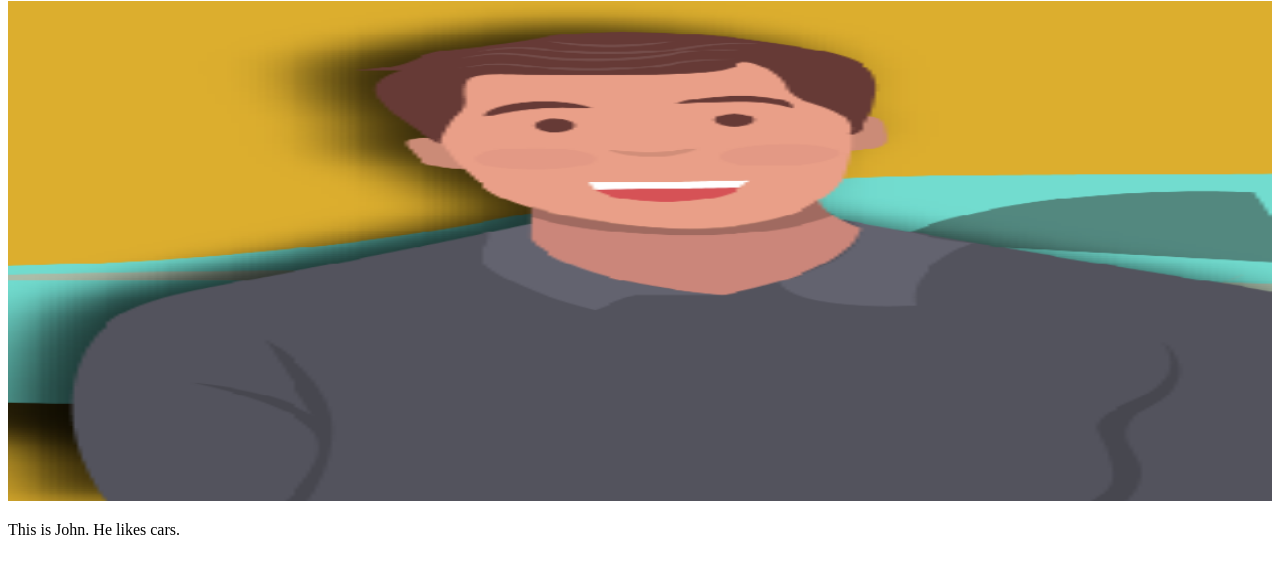
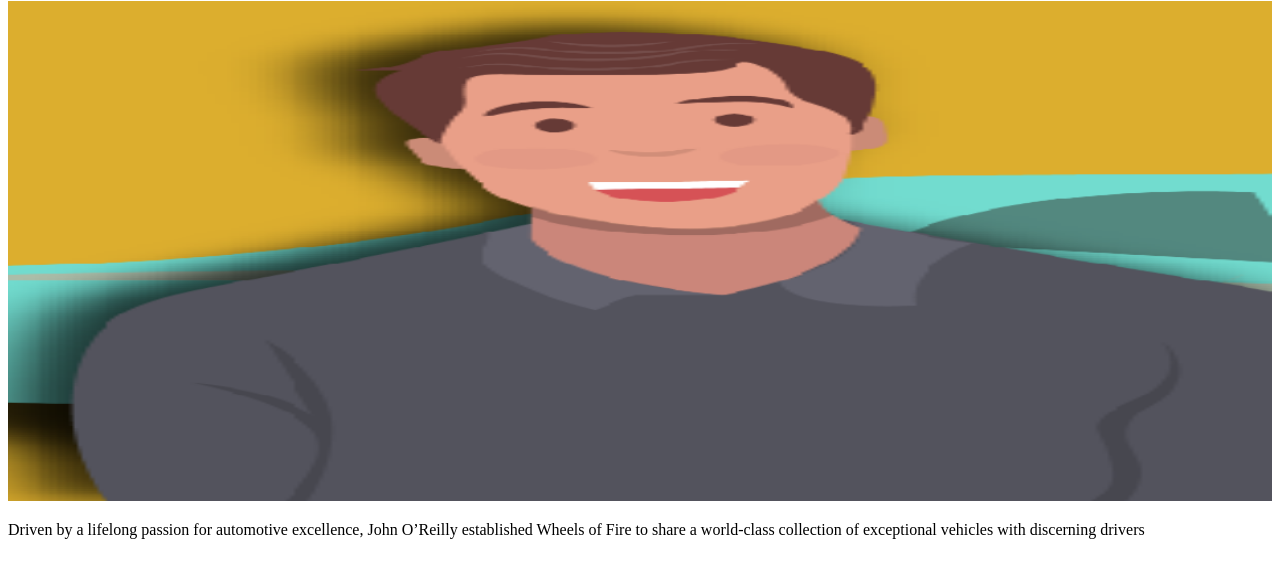
Before and after one commit to ConanSheridan/WebDev_Project_JohnOreilly, a plain HTML site: page about.html in a window 1280 px wide. Shown: the part 105-682 px from the top of the page. Drawn offline with Linux system fonts and the light colour scheme.

Commit message:
Update about.html

```diff
--- a/about.html
+++ b/about.html
@@ -10,7 +10,7 @@
             <h1>This is John O'Reilly</h1>
             <img src="John.png" alt="John" height="500" width="100%">
 
-            <p>This is John. He likes cars.</p>
+            <p>Driven by a lifelong passion for automotive excellence, John O’Reilly established Wheels of Fire to share a world-class collection of exceptional vehicles with discerning drivers</p>
 
         </body>
     </html>
```
